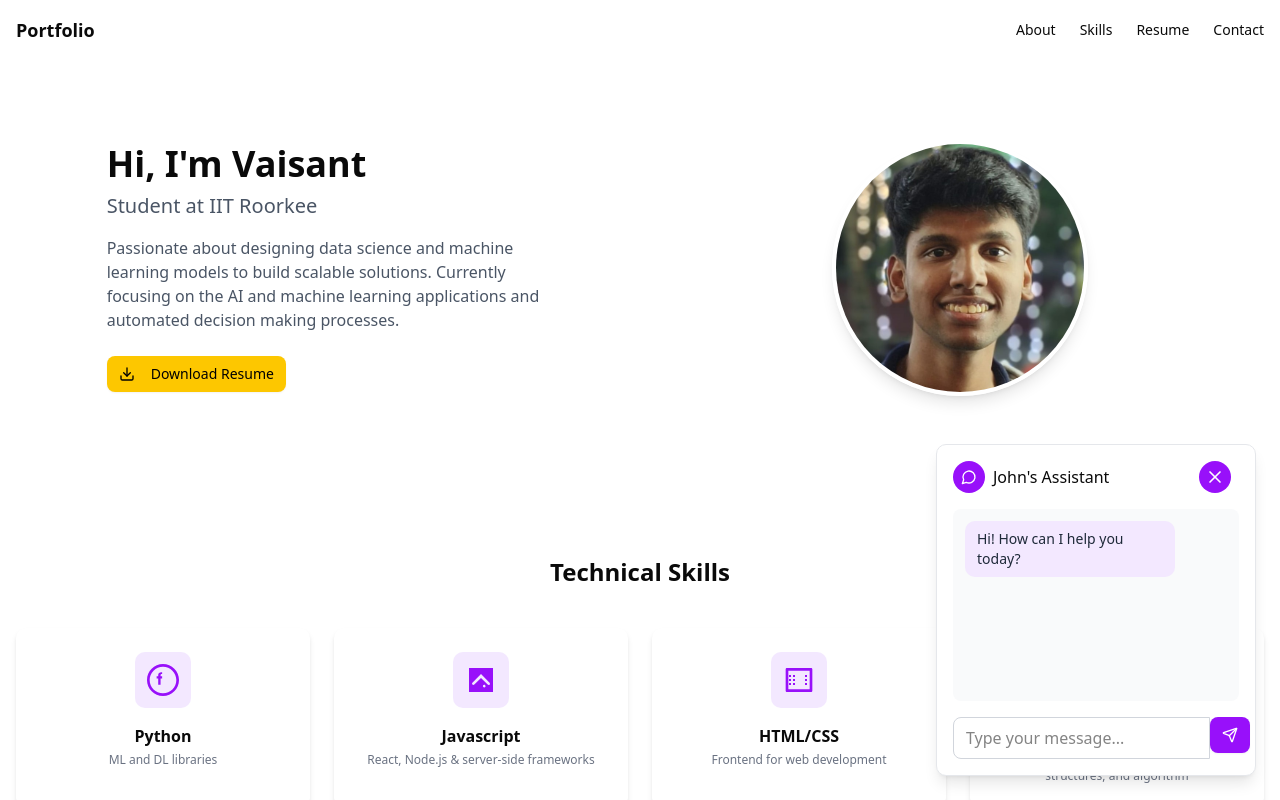
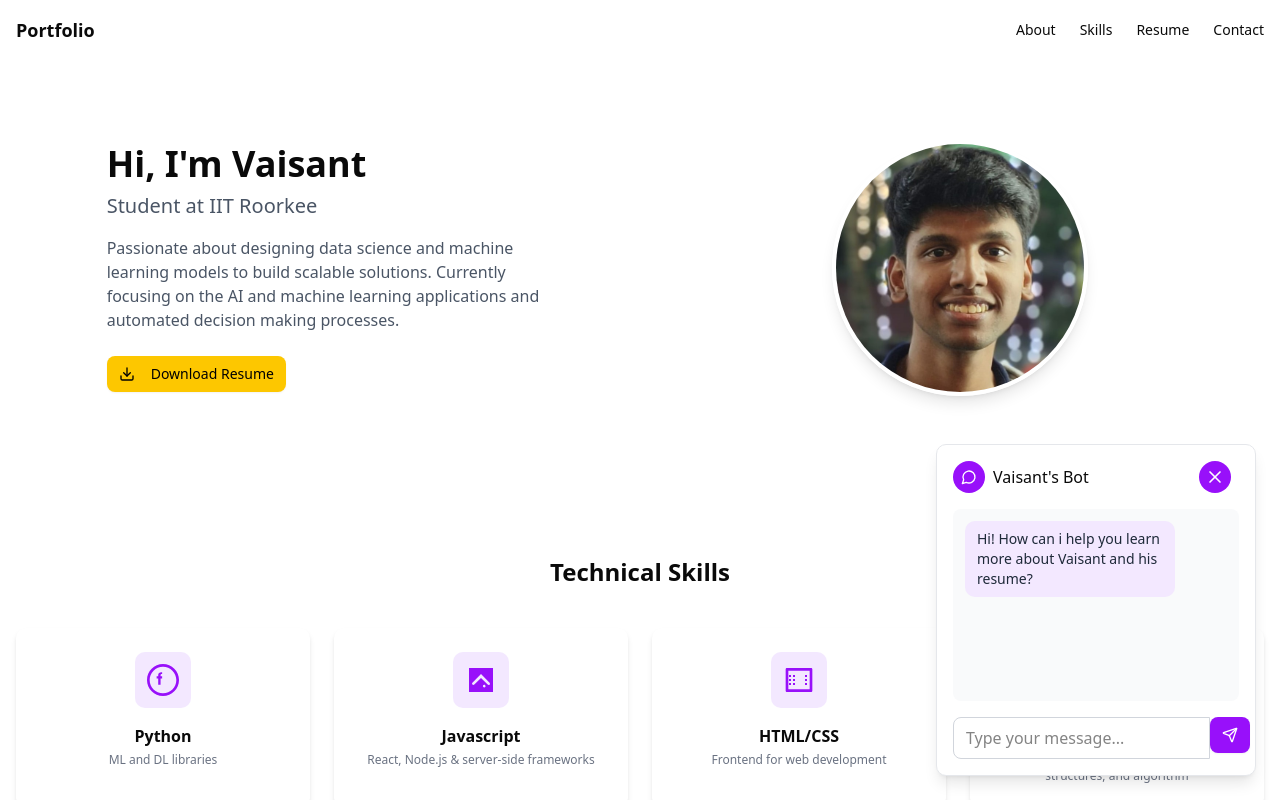
Before and after one commit to USER-VKpy-4616/Portfolio, a React (Vite) app: page / in a window 1280 px wide. Both pictures are taken after a click on the button "Open chat". Shown: the top 800 px of the page. Built offline with nearby package versions, Linux system fonts and the light colour scheme; no server answers.

Commit message:
minor changes

```diff
--- a/src/App.jsx
+++ b/src/App.jsx
@@ -80,7 +80,7 @@ You are a chatbot, assisting and answering questions based on the resume details
 function App() {
   const [isChatOpen, setIsChatOpen] = useState(false);
   const [messages, setMessages] = useState([
-    { sent: false, content: "Hi! How can I help you today?" },
+    { sent: false, content: "Hi! How can i help you learn more about Vaisant and his resume?" },
   ]);
   const [message, setMessage] = useState("");
   const [generating, setGenerating] = useState(false);
@@ -567,7 +567,7 @@ function App() {
                     <div className="w-8 h-8 bg-purple-600 rounded-full flex items-center justify-center text-white mr-2">
                       <MessageCircle className="h-4 w-4" />
                     </div>
-                    <span className="font-medium">John's Assistant</span>
+                    <span className="font-medium">Vaisant's Bot</span>
                   </div>
                   <div
                     onClick={toggleChat}
```
